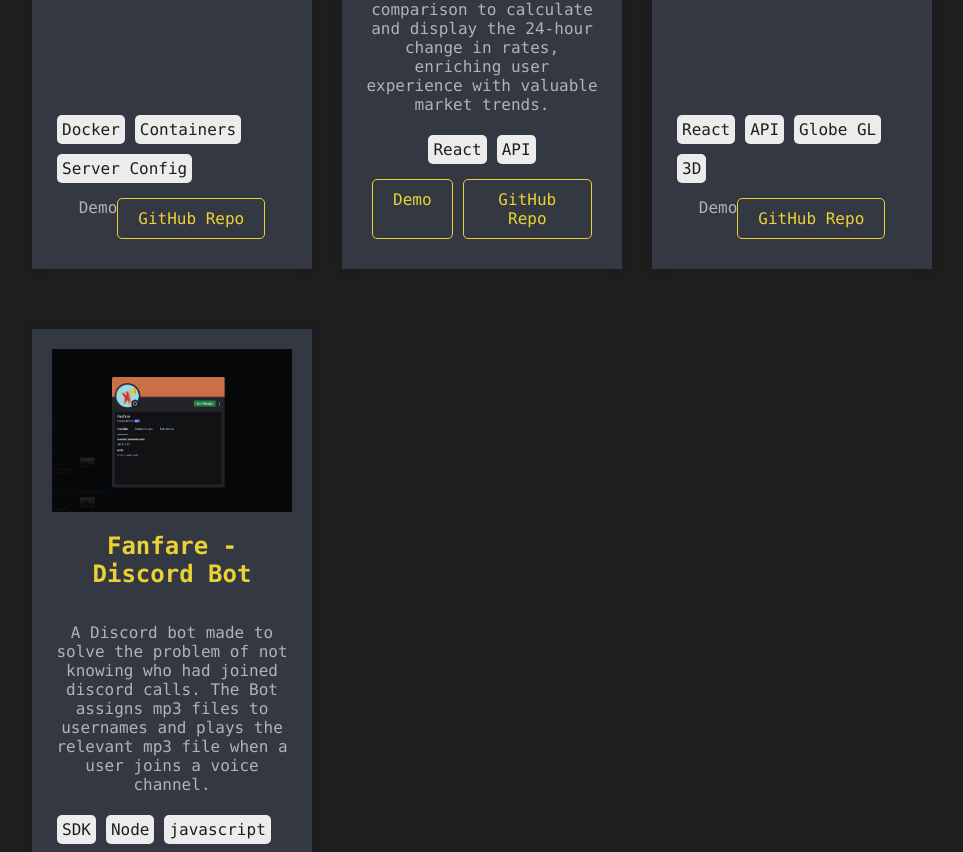
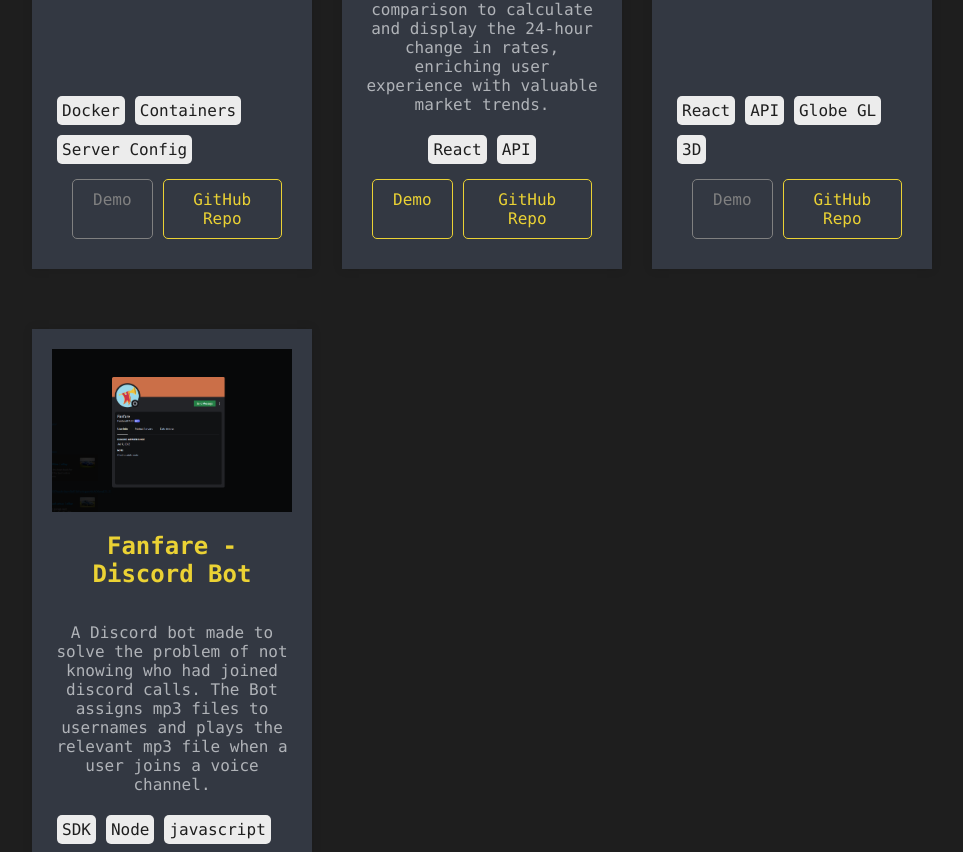
Before and after one commit to GeorgeTownley/my-portfolio, a React (Create React App) app: page / in a window 1280 px wide. Shown: the part 1367-2219 px from the top of the page, without its empty margins (258-1221 px from the left). Built offline with nearby package versions, Linux system fonts and the light colour scheme.

Commit message:
add disabled button styling

```diff
--- a/src/index.css
+++ b/src/index.css
@@ -270,6 +270,18 @@
   text-decoration: none;
 }
 
+.disabled-button {
+  color: grey; /* Light grey text to indicate it is disabled */
+  border: 1px solid grey; /* Light grey border to match the text */
+  padding: 10px 20px;
+  border-radius: 5px;
+  text-decoration: none;
+  cursor: not-allowed; /* Cursor indicates the button is disabled */
+  background-color: transparent;
+  display: inline-block; /* To apply padding and border correctly */
+  margin: 0 10px;
+}
+
 .project-box h2 {
   color: #ebd234;
 }
```
